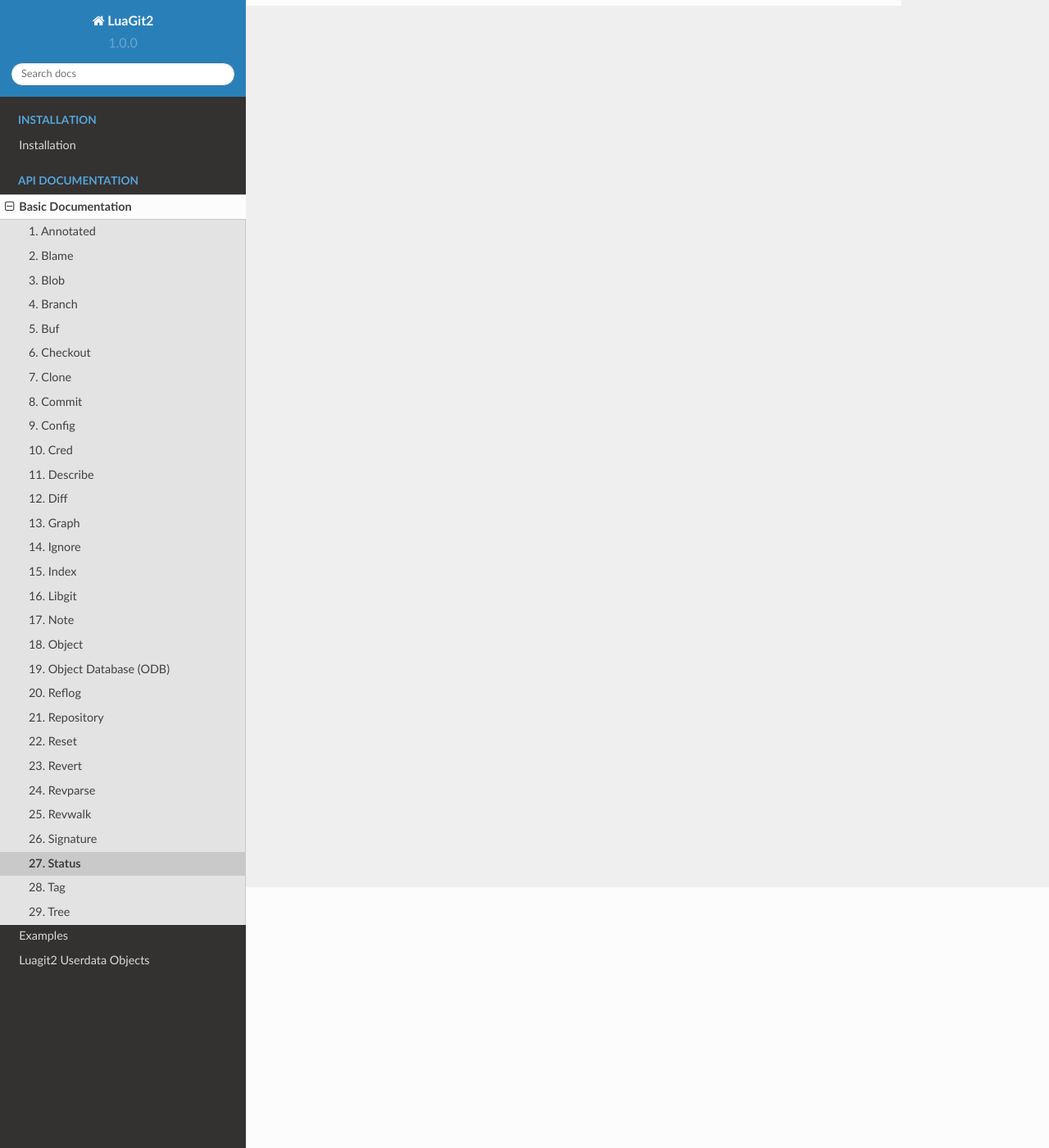
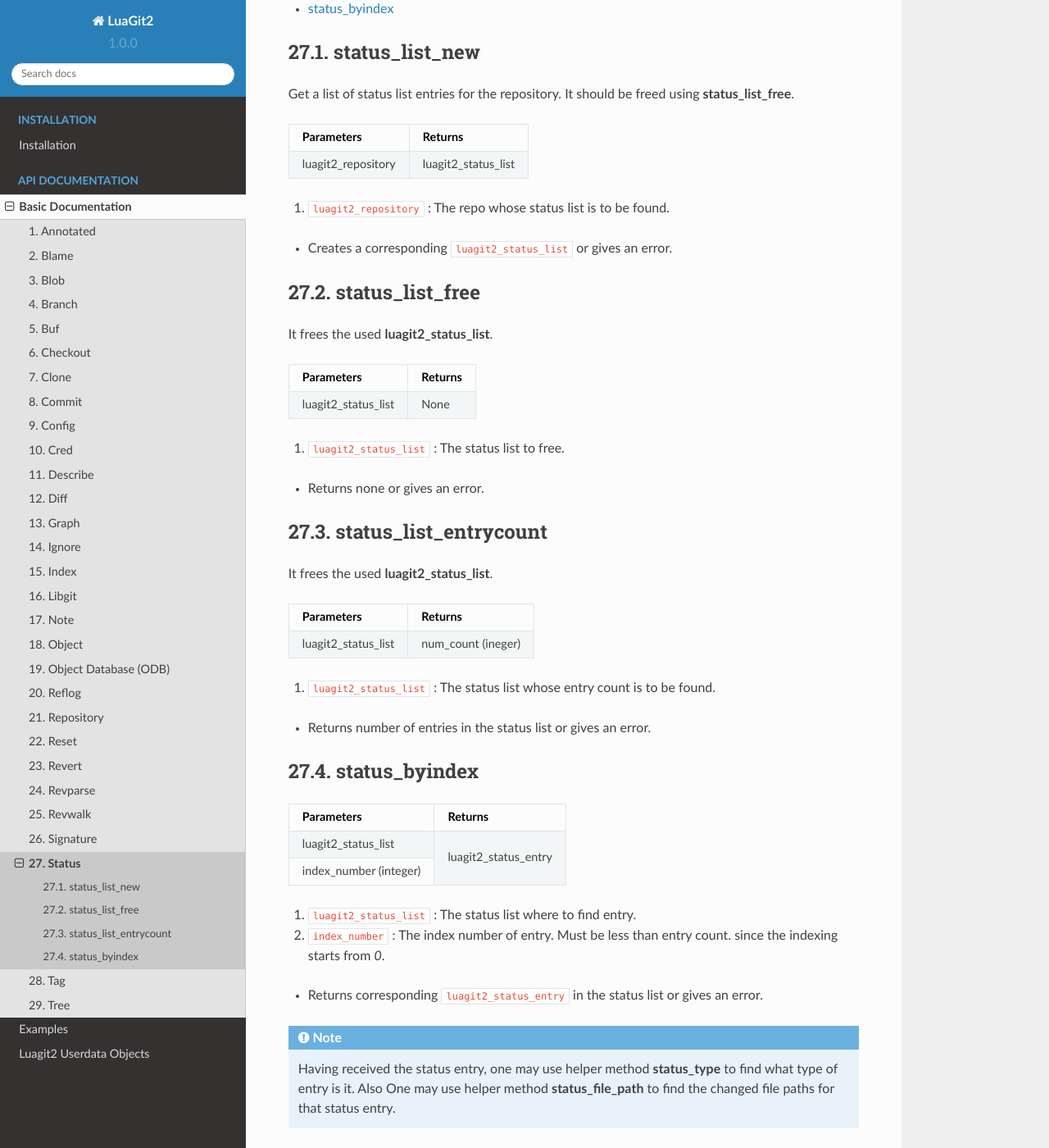
Before and after one commit to SatyendraBanjare/luagit2, a Sphinx documentation site: the page built from docs/source/basic/status.rst, in a window 1280 px wide and 1400 px high, scrolled down 318 px. Shown: the whole window at 82% size. Built offline with Sphinx 7.4.7 and the Read the Docs theme 2.0.0, drawn with Linux system fonts in a browser that asks for light colours; pages that are not in the unit, such as notebooks, are missing from menus; some of the changed text lies outside the part shown.

Commit message:
docs(status): added docs

```diff
--- a/docs/source/basic/status.rst
+++ b/docs/source/basic/status.rst
@@ -1,2 +1,71 @@
 Status
 ======
+
+These Methods help in getting ``git status``
+
+.. contents:: Contents
+   :local:
+
+
+status_list_new
+---------------
+
+Get a list of status list entries for the repository. It should be freed using **status_list_free**.
+
++---------------------------+---------------------------------+
+| Parameters                | Returns                         |
++===========================+=================================+
+| luagit2_repository        | luagit2_status_list             |
++---------------------------+---------------------------------+
+
+1. ``luagit2_repository`` : The repo whose status list is to be found.
+
+* Creates a corresponding  ``luagit2_status_list`` or gives an error.
+
+status_list_free
+----------------
+
+It frees the used **luagit2_status_list**.
+
++---------------------------+---------------------------------+
+| Parameters                | Returns                         |
++===========================+=================================+
+| luagit2_status_list       | None                            |
++---------------------------+---------------------------------+
+
+1. ``luagit2_status_list`` : The status list to free.
+
+* Returns none or gives an error.
+
+status_list_entrycount
+----------------------
+
+It frees the used **luagit2_status_list**.
+
++---------------------------+---------------------------------+
+| Parameters                | Returns                         |
++===========================+=================================+
+| luagit2_status_list       | num_count (ineger)              |
++---------------------------+---------------------------------+
+
+1. ``luagit2_status_list`` : The status list whose entry count is to be found.
+
+* Returns number of entries in the status list or gives an error.
+
+status_byindex
+--------------
+
++---------------------------+---------------------------------+
+| Parameters                | Returns                         |
++===========================+=================================+
+| luagit2_status_list       | luagit2_status_entry            |
++---------------------------+                                 +
+| index_number (integer)    |                                 |
++---------------------------+---------------------------------+
+
+1. ``luagit2_status_list`` : The status list where to find entry.
+2. ``index_number`` : The index number of entry. Must be less than entry count. since the indexing starts from `0`.
+
+* Returns corresponding ``luagit2_status_entry`` in the status list or gives an error.
+
+.. note:: Having received the status entry, one may use helper method **status_type** to find what type of entry is it. Also One may use helper method **status_file_path** to find the changed file paths for that status entry.
```
